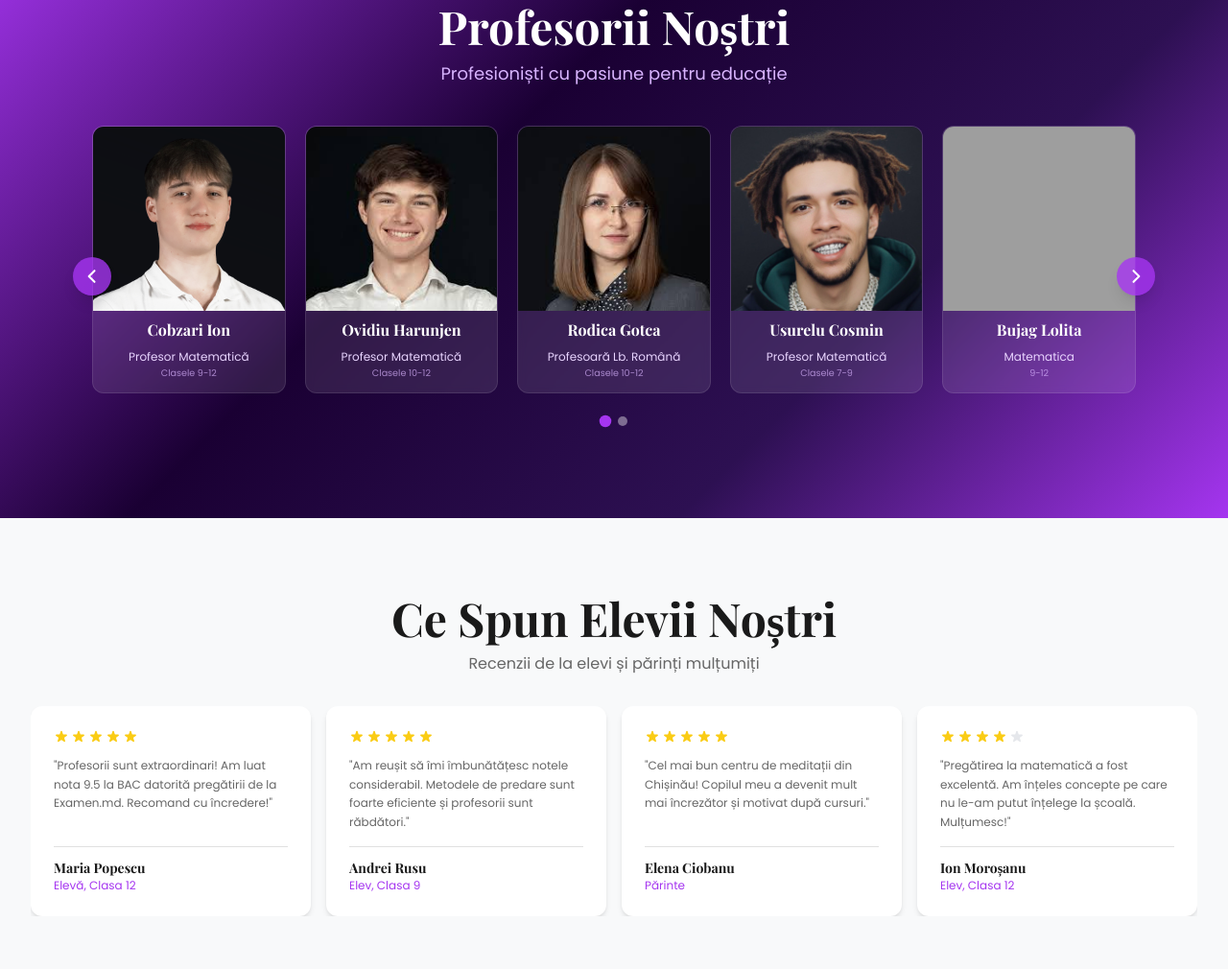
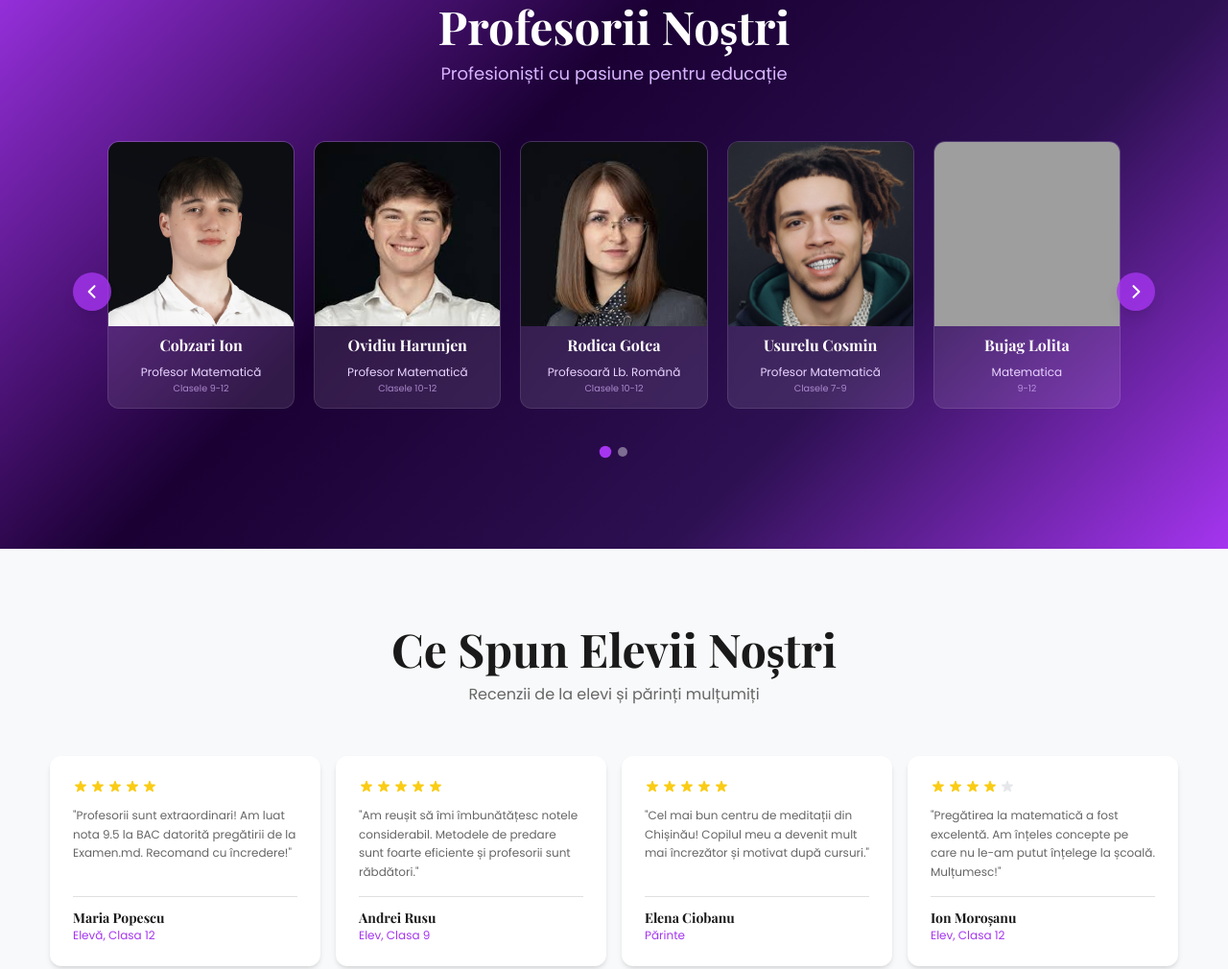
Before and after one commit to jonnyy04/ExamenMd, an Eleventy site: page src/index.njk in a window 1280 px wide. Shown: the part 2348-3358 px from the top of the page at 96% size. Built offline with nearby package versions, Linux system fonts and the light colour scheme; Eleventy itself is replaced by a stand-in of ours; files that its build step writes are made by us from their sources; grey boxes are pictures that could not be loaded.

Commit message:
Fix card design from teacher section

```diff
--- a/src/index.njk
+++ b/src/index.njk
@@ -159,11 +159,11 @@ layout: layout.njk
 			</button>
 
 			<!-- Carousel track -->
-			<div id="teacher-carousel" class="overflow-hidden">
+			<div id="teacher-carousel" class="overflow-hidden p-4">
 				<div id="teacher-track" class="flex transition-transform duration-500 ease-in-out" style="gap: 1.25rem">
 					{%- for teacher in collections.teachers -%}
 					<div class="teacher-slide flex-shrink-0" style="width: calc((100% - 5rem) / 5)">
-						<div class="bg-white/10 backdrop-blur-sm border border-white/10 rounded-xl overflow-hidden text-center hover:-translate-y-2 hover:shadow-xl hover:shadow-purple-500/20 transition-all duration-300 group relative">
+						<div class="bg-white/10 backdrop-blur-sm border border-white/10 rounded-xl overflow-hidden text-center hover:-translate-y-2 hover:shadow-lg hover:shadow-purple-500/20 transition-all duration-300 group relative">
 							<img src="{{ teacher.data.photo }}" alt="{{ teacher.data.title }}" class="w-full h-40 sm:h-48 object-cover" />
 							<div class="absolute inset-0 bg-gradient-to-r from-transparent via-purple-400/30 to-transparent opacity-0 group-hover:opacity-100 -translate-x-full group-hover:translate-x-full transition-all duration-700 pointer-events-none"></div>
 							<h3 class="font-display text-sm md:text-base font-bold px-3 py-2 text-white">{{ teacher.data.title }}</h3>
@@ -195,11 +195,11 @@ layout: layout.njk
 			</button>
 
 			<!-- Carousel track -->
-			<div id="review-carousel" class="overflow-hidden">
+			<div id="review-carousel" class="overflow-hidden p-5">
 				<div id="review-track" class="flex transition-transform duration-500 ease-in-out" style="gap: 1rem">
 					{%- for review in collections.reviews -%}
 					<div class="review-slide flex-shrink-0" style="width: calc((100% - 3rem) / 4)">
-						<div class="bg-white rounded-xl p-5 md:p-6 shadow-md hover:shadow-xl hover:-translate-y-1 transition-all duration-300 h-full flex flex-col">
+						<div class="bg-white rounded-xl p-5 md:p-6 shadow-md hover:shadow-lg hover:-translate-y-2 transition-all duration-300 h-full flex flex-col relative z-10">
 							<div class="flex gap-0.5 mb-3">
 								{%- for i in range(0, review.data.rating) -%}
 								<svg class="w-4 h-4 text-yellow-400" fill="currentColor" viewBox="0 0 20 20"><path d="M9.049 2.927c.3-.921 1.603-.921 1.902 0l1.07 3.292a1 1 0 00.95.69h3.462c.969 0 1.371 1.24.588 1.81l-2.8 2.034a1 1 0 00-.364 1.118l1.07 3.292c.3.921-.755 1.688-1.54 1.118l-2.8-2.034a1 1 0 00-1.175 0l-2.8 2.034c-.784.57-1.838-.197-1.539-1.118l1.07-3.292a1 1 0 00-.364-1.118L2.98 8.72c-.783-.57-.38-1.81.588-1.81h3.461a1 1 0 00.951-.69l1.07-3.292z" /></svg>
```
Also changed, not shown: 1 other file.
